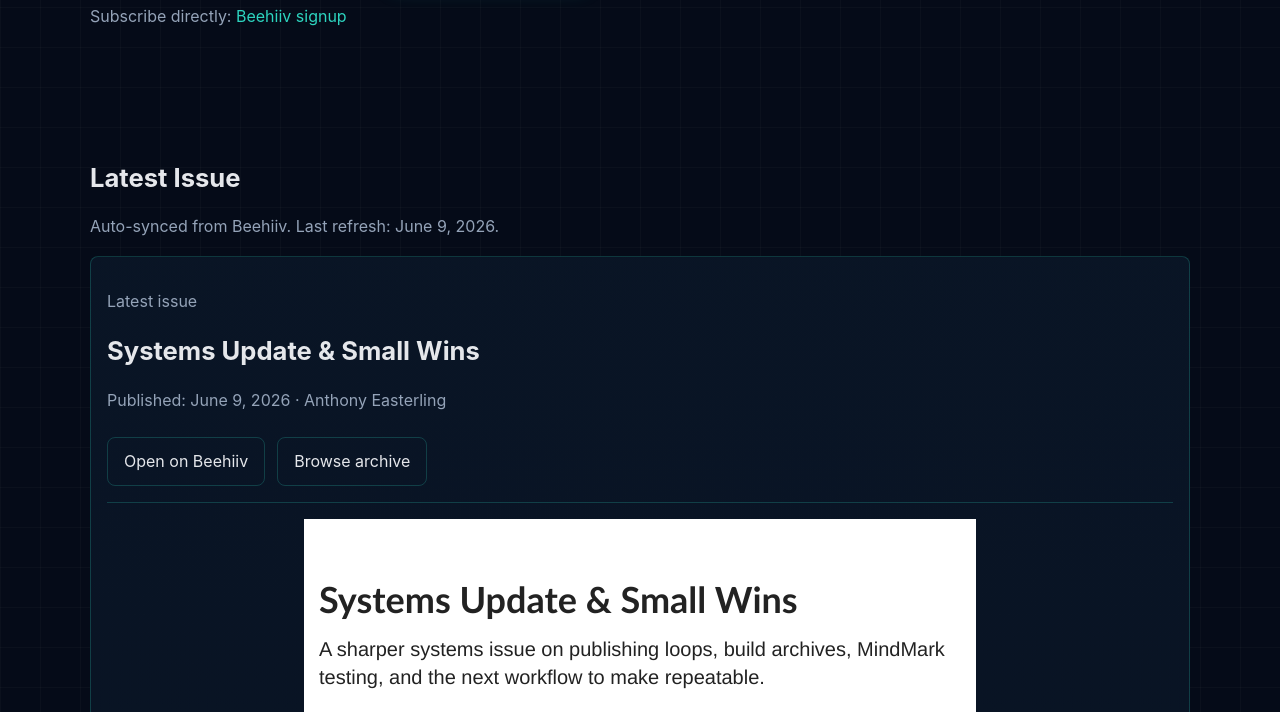
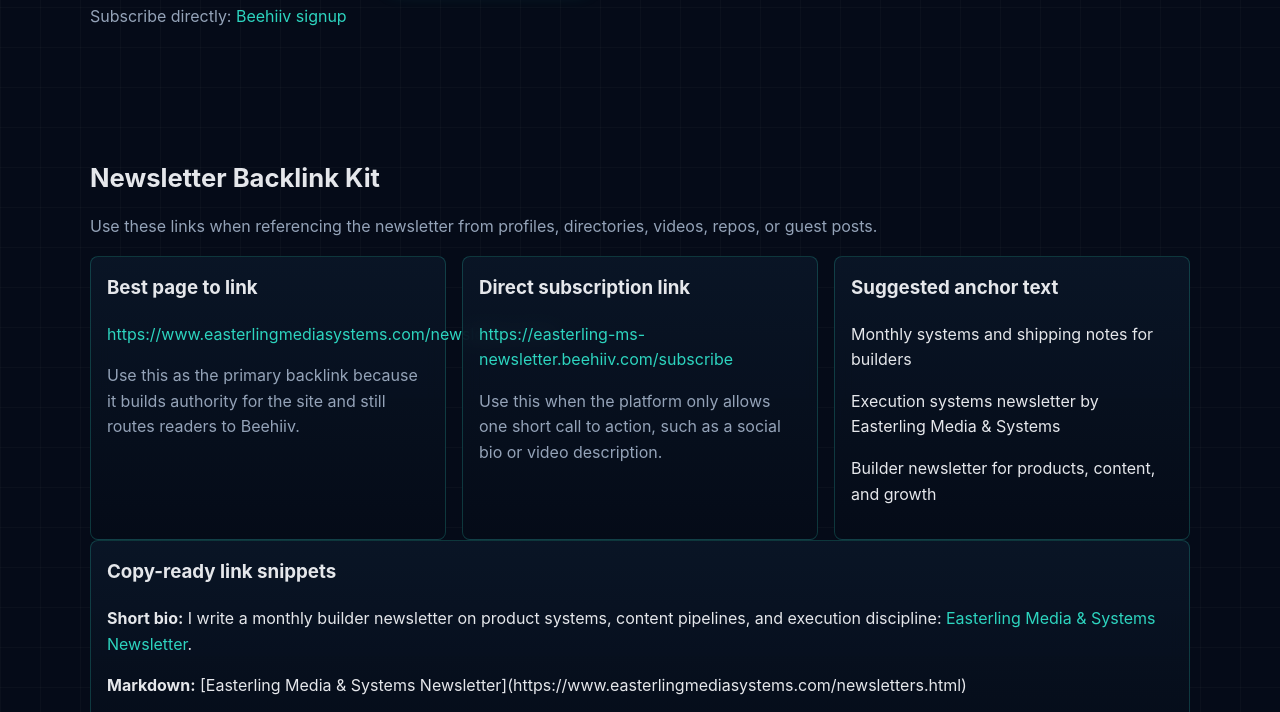
Before and after one commit to tonyeasterling88-tech/Easterling-Media-Systems, a website with bundled scripts: page newsletters.html in a window 1280 px wide. Shown: the part 1633-2345 px from the top of the page. Built offline with nearby package versions, Linux system fonts and the light colour scheme; no server answers.

Commit message:
Refresh newsletter pages for latest issue

```diff
--- a/newsletters.html
+++ b/newsletters.html
@@ -4,7 +4,15 @@
   <meta charset="UTF-8" />
   <meta name="viewport" content="width=device-width, initial-scale=1.0" />
   <title>Newsletter | Easterling Media & Systems</title>
-  <meta name="description" content="Monthly insights on building apps, systems, and leverage." />
+  <meta name="description" content="Monthly systems and shipping notes for builders, operators, and technical creators from Easterling Media & Systems." />
+  <link rel="canonical" href="https://www.easterlingmediasystems.com/newsletters.html" />
+  <meta property="og:title" content="Newsletter | Easterling Media & Systems" />
+  <meta property="og:description" content="Monthly systems and shipping notes for builders, operators, and technical creators." />
+  <meta property="og:type" content="website" />
+  <meta property="og:url" content="https://www.easterlingmediasystems.com/newsletters.html" />
+  <meta name="twitter:card" content="summary" />
+  <meta name="twitter:title" content="Newsletter | Easterling Media & Systems" />
+  <meta name="twitter:description" content="Monthly systems and shipping notes for builders, operators, and technical creators." />
   <link rel="stylesheet" href="assets/styles.css" />
   <script defer src="assets/site.js"></script>
   <script type="module" src="assets/closed-testing.js"></script>
@@ -96,6 +104,36 @@
     </form>
     <p class="muted">Subscribe directly: <a href="https://easterling-ms-newsletter.beehiiv.com/subscribe" target="_blank" rel="noopener noreferrer">Beehiiv signup</a></p>
   </section>
+  <section id="newsletter-link-kit">
+    <div class="section-head">
+      <h2>Newsletter Backlink Kit</h2>
+      <p class="muted">Use these links when referencing the newsletter from profiles, directories, videos, repos, or guest posts.</p>
+    </div>
+    <div class="grid">
+      <article class="card">
+        <h3>Best page to link</h3>
+        <p><a href="https://www.easterlingmediasystems.com/newsletters.html">https://www.easterlingmediasystems.com/newsletters.html</a></p>
+        <p class="muted">Use this as the primary backlink because it builds authority for the site and still routes readers to Beehiiv.</p>
+      </article>
+      <article class="card">
+        <h3>Direct subscription link</h3>
+        <p><a href="https://easterling-ms-newsletter.beehiiv.com/subscribe" target="_blank" rel="noopener noreferrer">https://easterling-ms-newsletter.beehiiv.com/subscribe</a></p>
+        <p class="muted">Use this when the platform only allows one short call to action, such as a social bio or video description.</p>
+      </article>
+      <article class="card">
+        <h3>Suggested anchor text</h3>
+        <p>Monthly systems and shipping notes for builders</p>
+        <p>Execution systems newsletter by Easterling Media &amp; Systems</p>
+        <p>Builder newsletter for products, content, and growth</p>
+      </article>
+    </div>
+    <div class="card">
+      <h3>Copy-ready link snippets</h3>
+      <p><strong>Short bio:</strong> I write a monthly builder newsletter on product systems, content pipelines, and execution discipline: <a href="https://www.easterlingmediasystems.com/newsletters.html">Easterling Media &amp; Systems Newsletter</a>.</p>
+      <p><strong>Markdown:</strong> [Easterling Media &amp; Systems Newsletter](https://www.easterlingmediasystems.com/newsletters.html)</p>
+      <p><strong>HTML:</strong> &lt;a href="https://www.easterlingmediasystems.com/newsletters.html"&gt;Easterling Media &amp; Systems Newsletter&lt;/a&gt;</p>
+    </div>
+  </section>
   <section>
     <div class="section-head">
       <h2>Latest Issue</h2>
--- a/sitemap.xml
+++ b/sitemap.xml
@@ -78,7 +78,7 @@
   </url>
   <url>
     <loc>https://www.easterlingmediasystems.com/newsletters.html</loc>
-    <lastmod>2026-02-14</lastmod>
+    <lastmod>2026-06-09</lastmod>
   </url>
   <url>
     <loc>https://www.easterlingmediasystems.com/about.html</loc>
```
Also changed, not shown: builds.html (+1 -1 lines).
